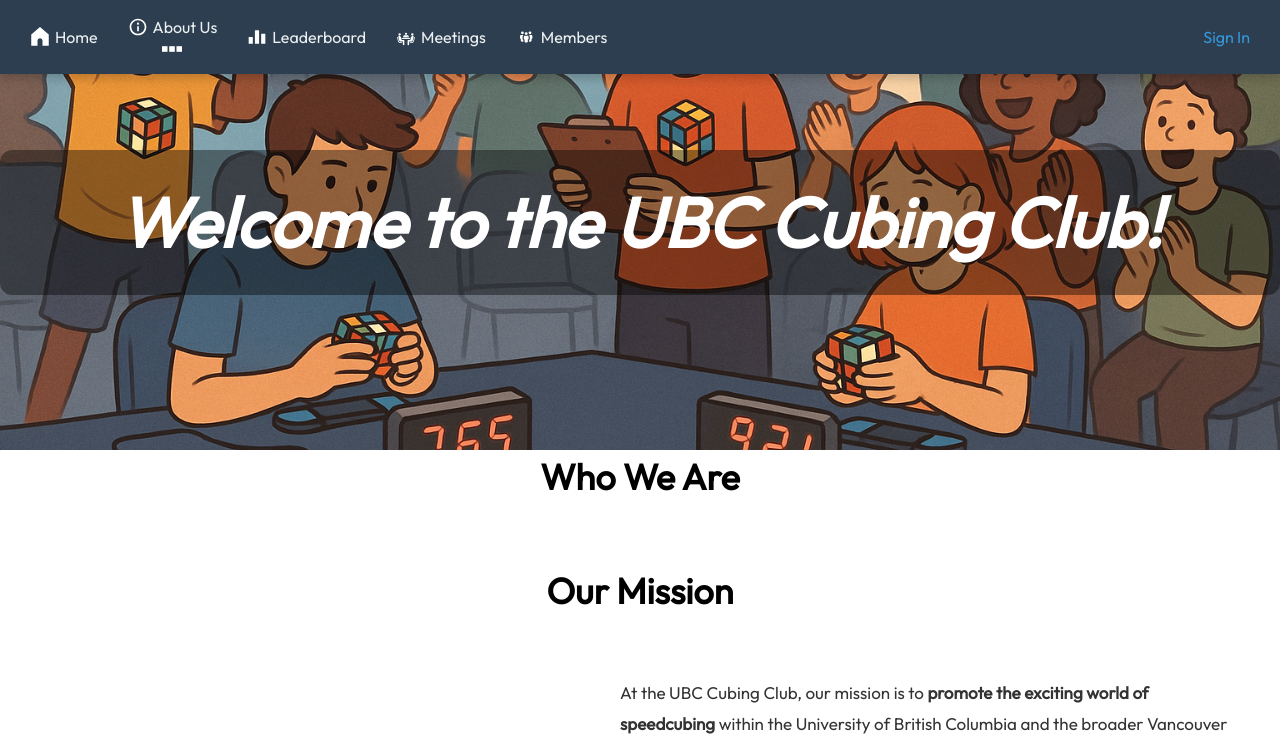
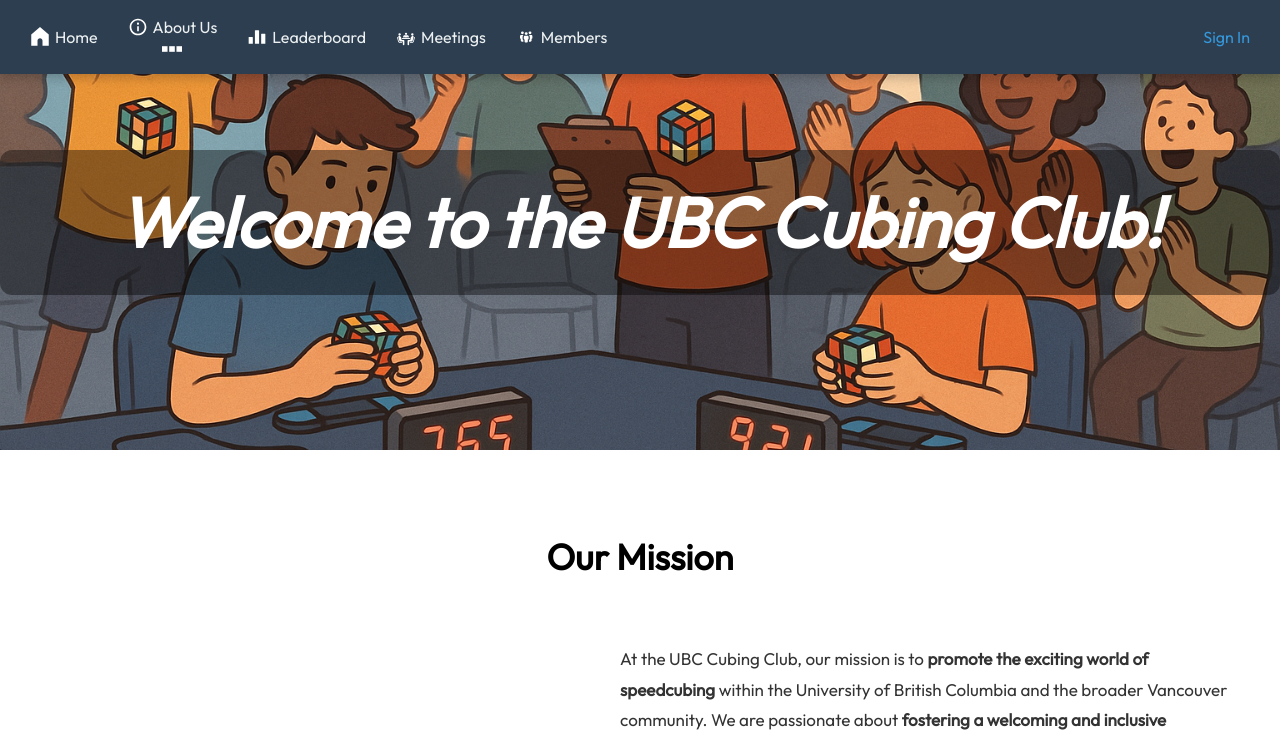
Before and after one commit to AllanWang1/UBC-Cubing-Club, a Next.js app in the folder src/: page /aboutus in a window 1280 px wide. Shown: the top 740 px of the page. Built offline with nearby package versions, Linux system fonts and the light colour scheme.

Commit message:
Modified About page layout.

```diff
--- a/src/app/(pages)/aboutus/About.css
+++ b/src/app/(pages)/aboutus/About.css
@@ -1,5 +1,8 @@
 .aboutus {
   width: 100%;
+  display: flex;
+  flex-direction: column;
+  gap: 80px;
 }
 
 .about-intro {
--- a/src/app/(pages)/aboutus/page.tsx
+++ b/src/app/(pages)/aboutus/page.tsx
@@ -22,10 +22,6 @@ const About = () => {
       </div>
 
       <div className="container">
-        <div className="section">
-          <h2>Who We Are</h2>
-        </div>
-
         <div className="section">
           <div className="mission">
             <h2>Our Mission</h2>
```
Also changed, not shown: src/public/member-imgs/Allan.jpeg.
